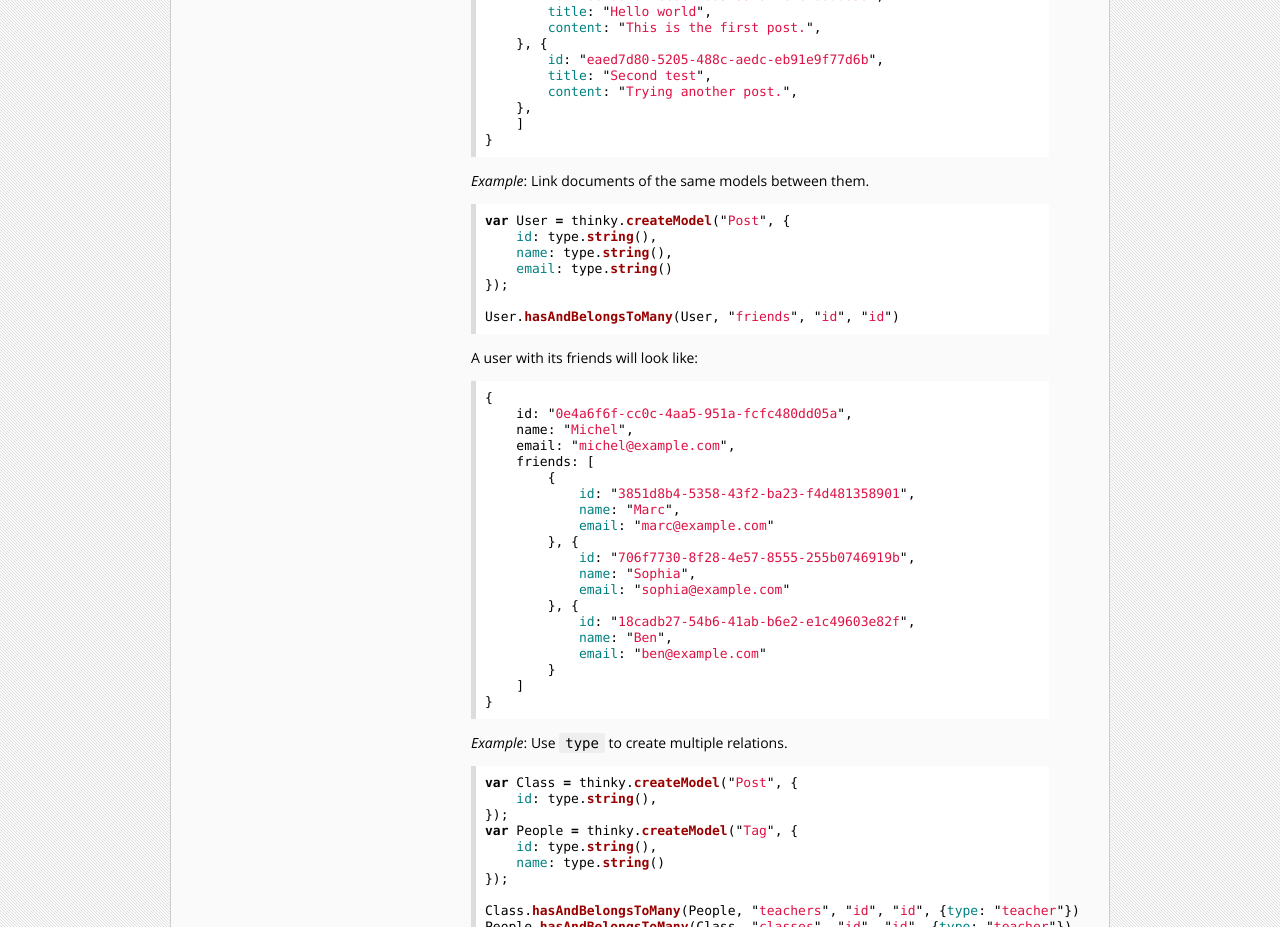
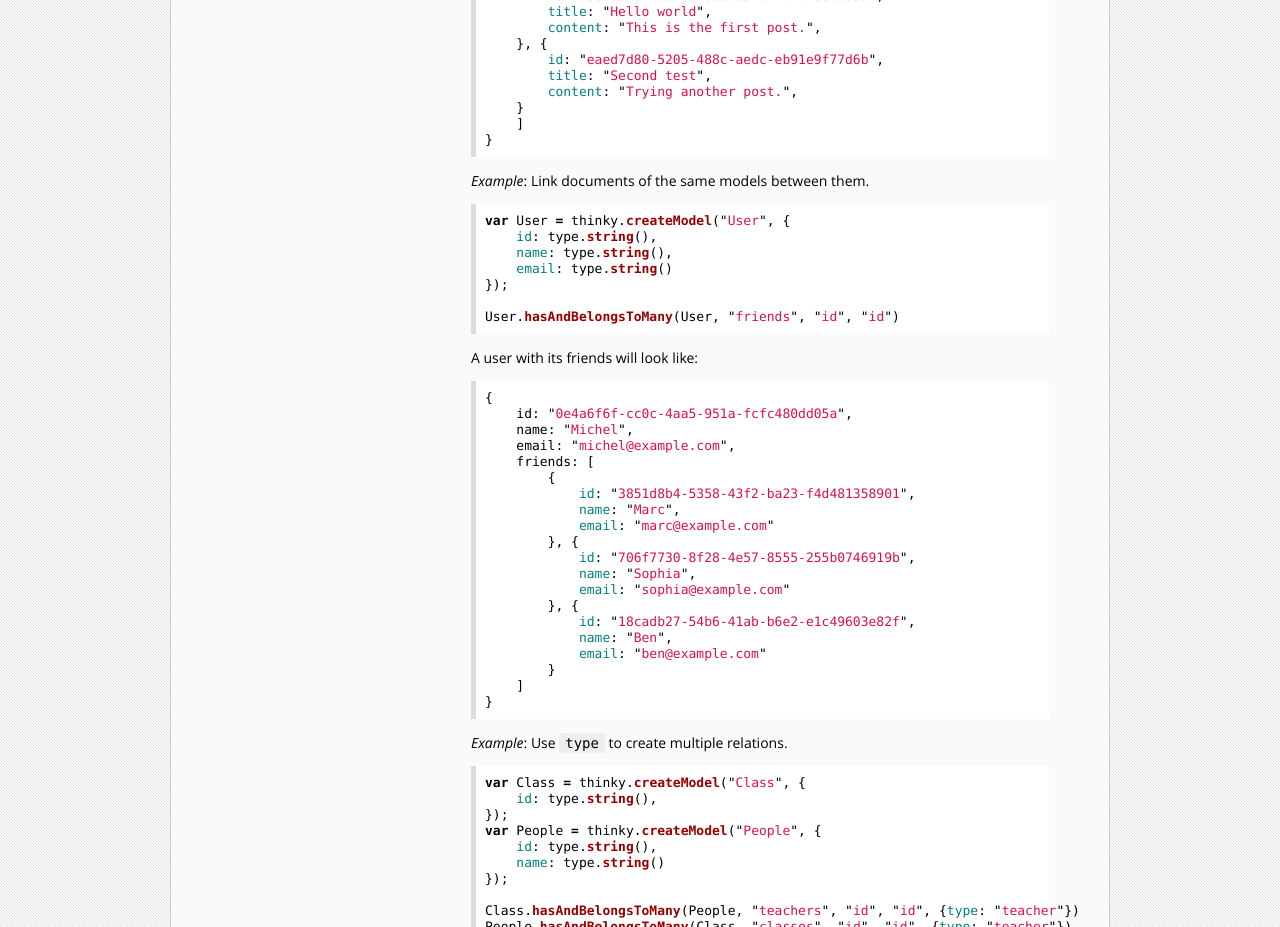
Before and after one commit to neumino/thinky, a Jekyll site: the page built from documentation/api/model.md, in a window 1280 px wide and 1400 px high, scrolled down 6805 px. Shown: the part 160-1087 px from the top of the window. Built offline with Jekyll 4.4.1, drawn with Linux system fonts in a browser that asks for light colours; Markdown is read by kramdown in place of the engine named in the settings.

Commit message:
fix typos

````diff
--- a/documentation/api/model.md
+++ b/documentation/api/model.md
@@ -457,7 +457,7 @@ A tag with its joined posts will look like:
         id: "eaed7d80-5205-488c-aedc-eb91e9f77d6b",
         title: "Second test",
         content: "Trying another post.",
-    },
+    }
     ]
 }
 ```
@@ -466,7 +466,7 @@ A tag with its joined posts will look like:
 _Example_: Link documents of the same models between them.
 
 ```js
-var User = thinky.createModel("Post", {
+var User = thinky.createModel("User", {
     id: type.string(),
     name: type.string(),
     email: type.string()
@@ -504,10 +504,10 @@ A user with its friends will look like:
 _Example_: Use `type` to create multiple relations.
 
 ```js
-var Class = thinky.createModel("Post", {
+var Class = thinky.createModel("Class", {
     id: type.string(),
 });
-var People = thinky.createModel("Tag", {
+var People = thinky.createModel("People", {
     id: type.string(),
     name: type.string()
 });
````
